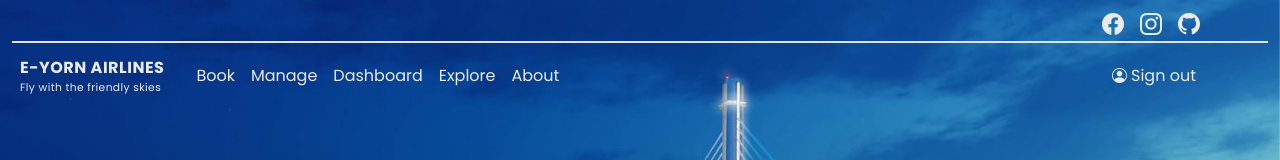
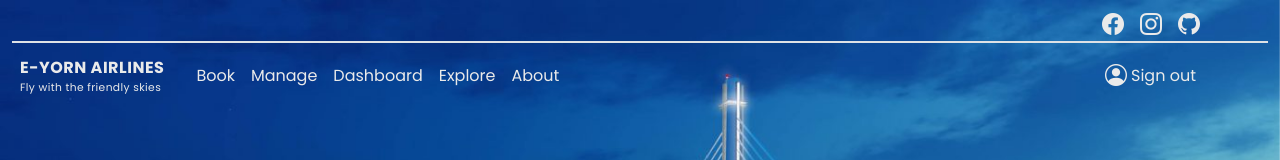
Before and after one commit to johnrico364/ticket-system, a React (Create React App) app: page /home in a window 1280 px wide. Shown: the top 160 px of the page. Built offline with nearby package versions, Linux system fonts and the light colour scheme.

Commit message:
kalag kalag code

```diff
--- a/src/components/home/Home.js
+++ b/src/components/home/Home.js
@@ -53,11 +53,8 @@ export let Home = () => {
                 </Link>
               </Nav>
               <Nav className="w-100 justify-content-end  mx-sm-5">
-                <Nav.Link className="navigation-links mx-sm-3 " href="/">
-                  <i
-                    class="bi bi-person-circle mx-1"
-                    style={{ fontSize: "15px" }}
-                  ></i>
+                <Nav.Link className="navigation-links mx-sm-3 d-flex align-items-center " href="/">
+                  <i class="bi bi-person-circle mx-1 boot-icons "></i>
                   Sign out
                 </Nav.Link>
               </Nav>
```
